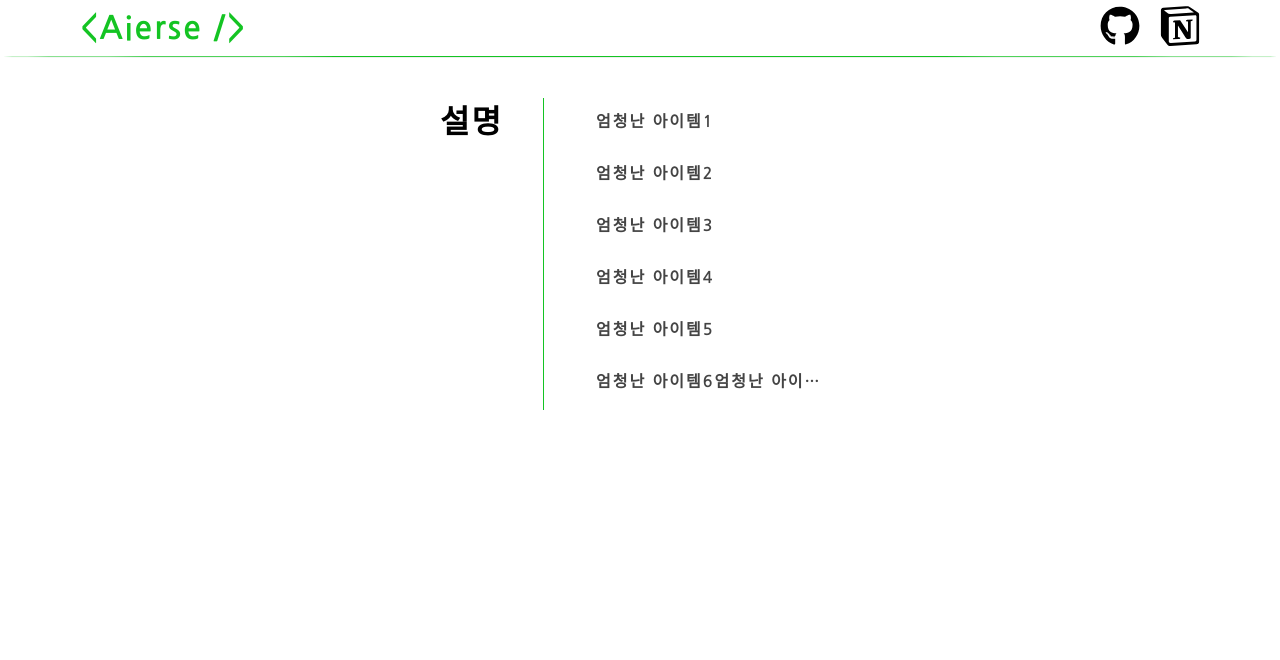
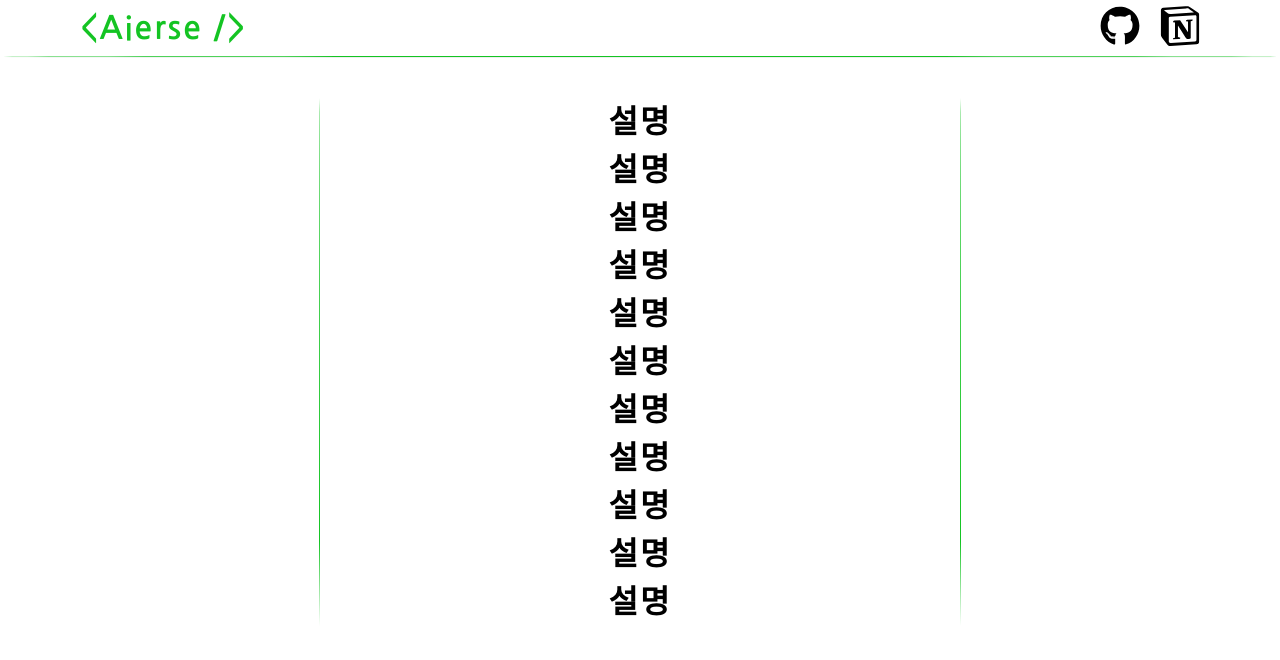
Before and after one commit to Aierse/blog, a Vue app: page /#/ in a window 1280 px wide. Shown: the top 660 px of the page. Built offline with nearby package versions, Linux system fonts and the light colour scheme.

Commit message:
Feat: Body 레이아웃

```diff
--- a/src/components/layouts/BodyLayout.vue
+++ b/src/components/layouts/BodyLayout.vue
@@ -5,8 +5,11 @@ import SideBar from '../SideBar.vue'
 
 <template>
   <main>
-    <RouterView />
-    <SideBar />
+    <span class="vertical"></span>
+    <article>
+      <RouterView />
+    </article>
+    <span class="vertical"></span>
   </main>
 </template>
 
@@ -14,7 +17,18 @@ import SideBar from '../SideBar.vue'
 main {
   display: flex;
   justify-content: center;
+  margin: 4rem 0;
+}
 
-  margin: 4rem 40rem;
+article {
+  width: 50%;
+  text-align: center;
+}
+
+.vertical {
+  display: inline-block;
+  width: 0.1rem;
+
+  background: linear-gradient(white, 8%, var(--main-color) 84%, white);
 }
 </style>
--- a/src/views/Home.vue
+++ b/src/views/Home.vue
@@ -1,15 +1,17 @@
 <script setup lang="ts"></script>
 
 <template>
-  <article>
-    <h1>설명</h1>
-  </article>
+  <h1>설명</h1>
+  <h1>설명</h1>
+  <h1>설명</h1>
+  <h1>설명</h1>
+  <h1>설명</h1>
+  <h1>설명</h1>
+  <h1>설명</h1>
+  <h1>설명</h1>
+  <h1>설명</h1>
+  <h1>설명</h1>
+  <h1>설명</h1>
 </template>
 
-<style>
-article {
-  width: 100%;
-
-  text-align: center;
-}
-</style>
+<style></style>
```
